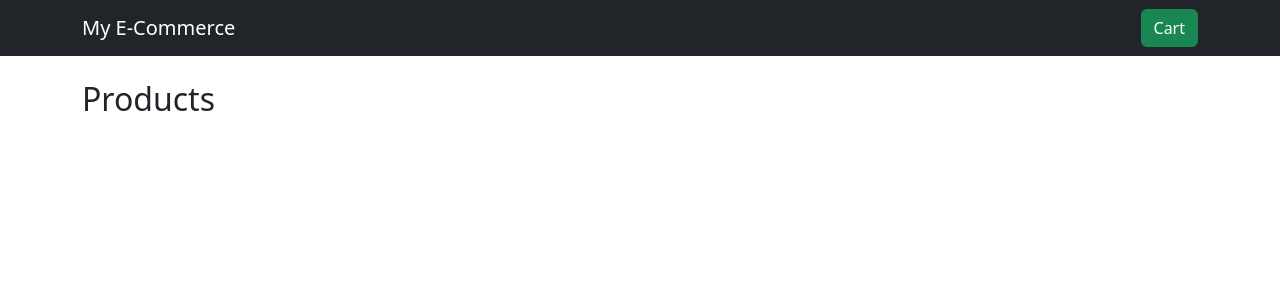
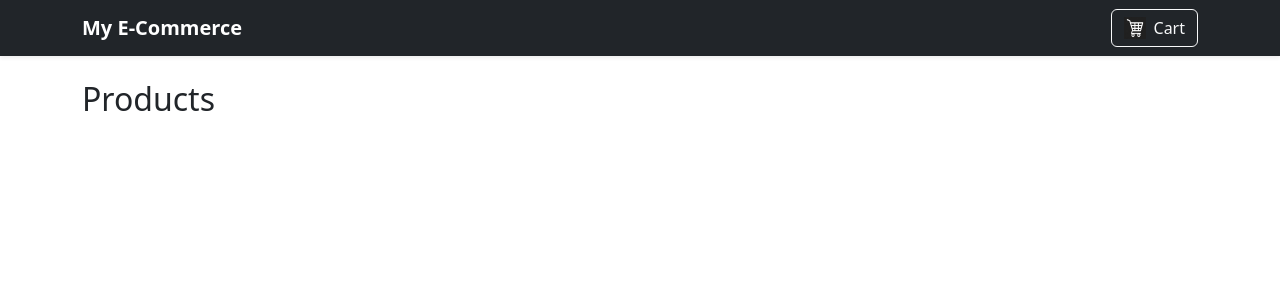
Before and after one commit to shaheel4786/ECOMMERCE-WEB, a Flask app: page / in a window 1280 px wide. Shown: the top 300 px of the page. Run offline with Flask 3, Linux system fonts and the light colour scheme; data that the repository does not hold is empty; some libraries are stand-ins or nearby versions.

Commit message:
Latest updates: fixed cart, updated templates, added cart image

```diff
--- a/app.py
+++ b/app.py
@@ -65,18 +65,28 @@ def buy_now(product_id):
 
     return render_template('checkout.html', product=product)
 
-# Cart page
 @app.route('/cart')
 def cart():
     cur = mysql.connection.cursor()
     cur.execute("""
-        SELECT cart.id, products.name, products.price, cart.quantity
+        SELECT
+            products.id,
+            products.name,
+            products.price,
+            products.image,  -- assuming column name is image or similar
+            SUM(cart.quantity) AS total_quantity
         FROM cart
         JOIN products ON cart.product_id = products.id
+        GROUP BY products.id, products.name, products.price, products.image
     """)
     cart_items = cur.fetchall()
     cur.close()
-    return render_template('cart.html', cart_items=cart_items)
+
+    # Calculate total amount
+    total_amount = sum(item[2] * item[4] for item in cart_items)
+
+    return render_template('cart.html', cart_items=cart_items, total_amount=total_amount)
+
 
 # Add to cart
 @app.route('/add_to_cart/<int:product_id>')
@@ -98,5 +108,6 @@ def clear_cart():
     flash("Cart cleared ✅")
     return redirect('/')
 
+
 if __name__ == '__main__':
     app.run(debug=True)
--- a/templates/base.html
+++ b/templates/base.html
@@ -6,12 +6,17 @@
     <link href="https://cdn.jsdelivr.net/npm/bootstrap@5.3.1/dist/css/bootstrap.min.css" rel="stylesheet">
 </head>
 <body>
-<nav class="navbar navbar-expand-lg navbar-dark bg-dark mb-4">
+<nav class="navbar navbar-expand-lg navbar-dark bg-dark mb-4 shadow-sm">
     <div class="container">
-        <a class="navbar-brand" href="{{ url_for('index') }}">My E-Commerce</a>
-        <a class="btn btn-success ms-auto" href="{{ url_for('cart') }}">Cart</a>
+        <a class="navbar-brand fw-bold" href="{{ url_for('index') }}">My E-Commerce</a>
+        <a class="btn btn-outline-light ms-auto d-flex align-items-center" href="{{ url_for('cart') }}">
+            <img src="{{ url_for('static', filename='images/cart.png') }}" alt="Cart" width="22" height="22" class="me-2">
+            Cart
+        </a>
     </div>
 </nav>
+
+
 
 <div class="container">
     {% with messages = get_flashed_messages() %}
```
Also changed, not shown: templates/cart.html (+20 -5 lines), static/images/cart.png (added).
